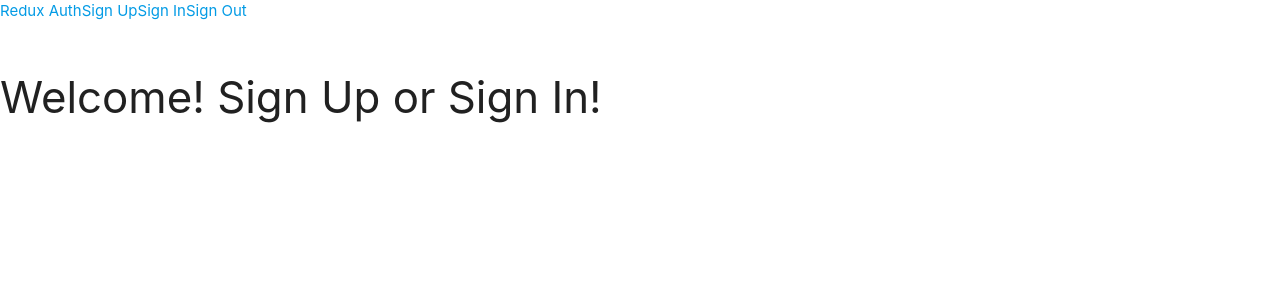
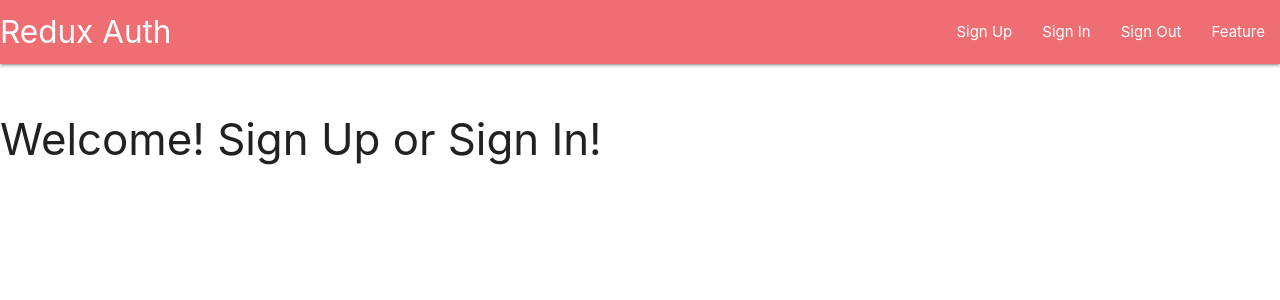
Before and after one commit to nnamdi16/client-form-redux, a React (Create React App) app: page / in a window 1280 px wide. Shown: the top 300 px of the page. Built offline with nearby package versions, Linux system fonts and the light colour scheme; what components, reducers would draw is missing.

Commit message:
Create the header component and add menu with their respective links

```diff
--- a/src/components/Header.js
+++ b/src/components/Header.js
@@ -5,10 +5,27 @@ class Header extends Component {
 	render() {
 		return (
 			<div>
-				<Link to="/">Redux Auth</Link>
-				<Link to="/signup">Sign Up</Link>
-				<Link to="/signin">Sign In</Link>
-				<Link to="/signout">Sign Out</Link>
+				<nav>
+					<div className="nav-wrapper">
+						<Link to="/" className="brand-logo">
+							Redux Auth
+						</Link>
+						<ul id="nav-mobile" className="right hide-on-med-and-down">
+							<li>
+								<Link to="/signup">Sign Up</Link>
+							</li>
+							<li>
+								<Link to="/signin">Sign In</Link>
+							</li>
+							<li>
+								<Link to="/signout">Sign Out</Link>
+							</li>
+							<li>
+								<Link to="/feature">Feature</Link>
+							</li>
+						</ul>
+					</div>
+				</nav>
 			</div>
 		);
 	}
```
